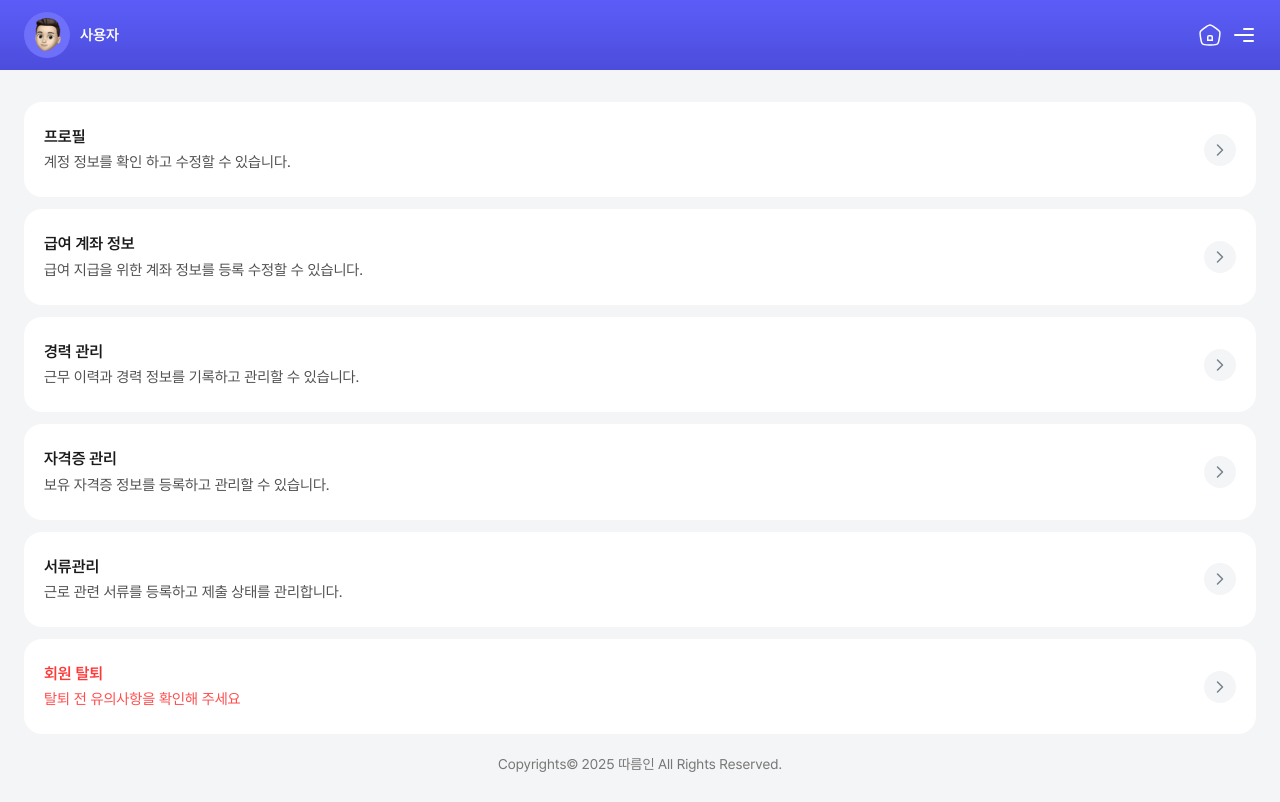
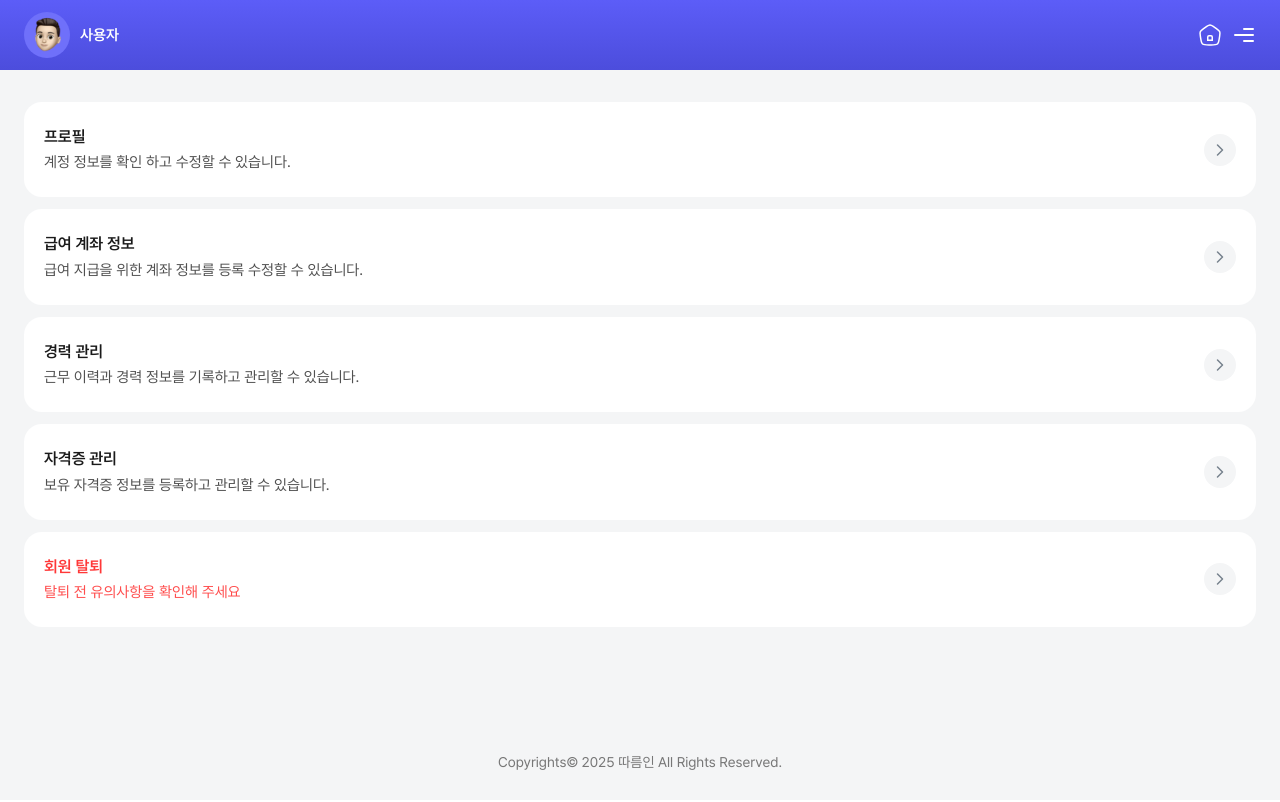
Before and after one commit to nalpari/whale-erp-staff-app, a Next.js app: page /mypage in a window 1280 px wide. Built offline with nearby package versions, Linux system fonts and the light colour scheme; no server answers; sample sign-in values are in the browser's storage.

Commit message:
feat: 서류 관리 우선 주석 (문서 암호화 이슈)

```diff
--- a/src/components/mypage/MypageList.tsx
+++ b/src/components/mypage/MypageList.tsx
@@ -50,17 +50,17 @@ export default function MypageList() {
             </div>
           </div>
         </button>
-        <button className="data-item" onClick={() => router.push('/mypage/document')}>
-          <div className="mypage-item-inner">
-            <div className="mypage-item-info">
-              <div className="mypage-item-info-name">서류관리</div>
-              <div className="mypage-item-info-desc">근로 관련 서류를 등록하고 제출 상태를 관리합니다.</div>
-            </div>
-            <div className="mypage-item-arr">
-              <div className="data-list-arr"></div>
-            </div>
-          </div>
-        </button>
+        {/*<button className="data-item" onClick={() => router.push('/mypage/document')}>*/}
+        {/*  <div className="mypage-item-inner">*/}
+        {/*    <div className="mypage-item-info">*/}
+        {/*      <div className="mypage-item-info-name">서류관리</div>*/}
+        {/*      <div className="mypage-item-info-desc">근로 관련 서류를 등록하고 제출 상태를 관리합니다.</div>*/}
+        {/*    </div>*/}
+        {/*    <div className="mypage-item-arr">*/}
+        {/*      <div className="data-list-arr"></div>*/}
+        {/*    </div>*/}
+        {/*  </div>*/}
+        {/*</button>*/}
         <button className="data-item" onClick={() => router.push('/mypage/withdrawal')}>
           <div className="mypage-item-inner">
             <div className="mypage-item-info red">
```
